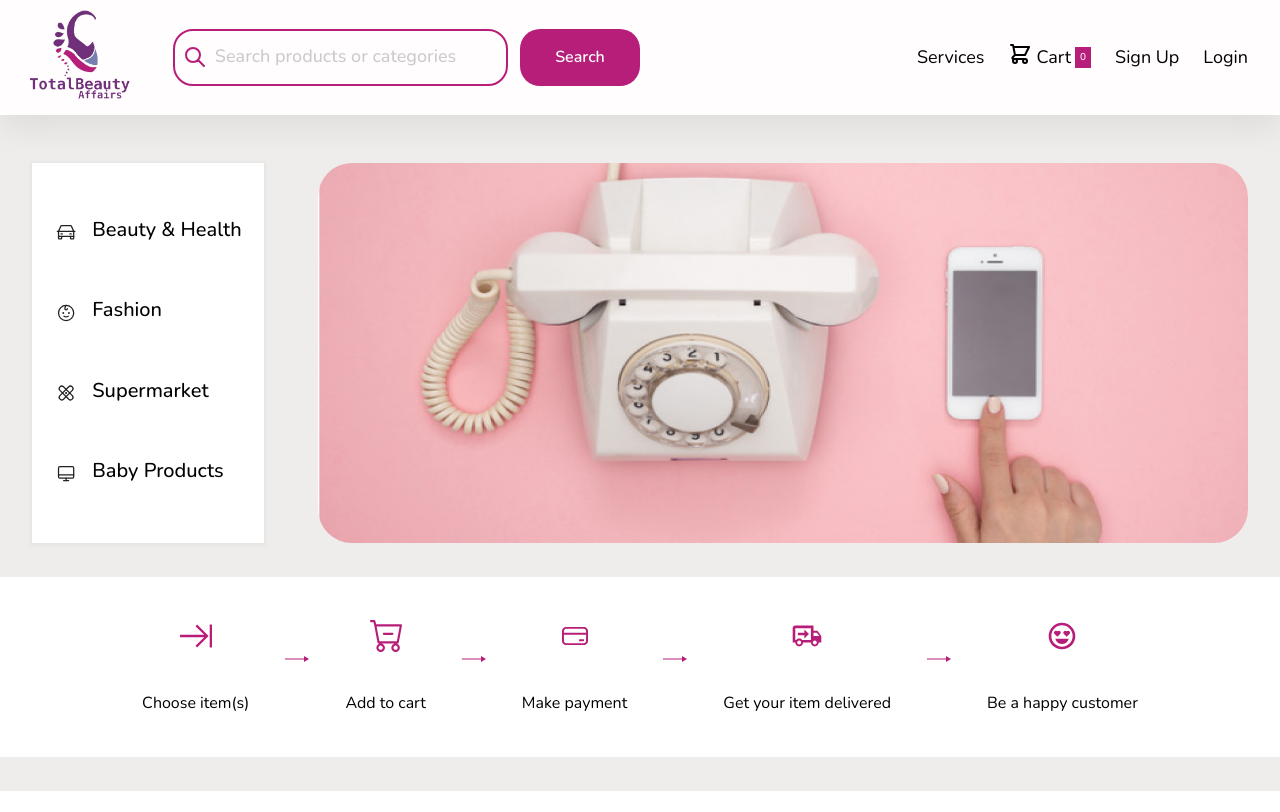
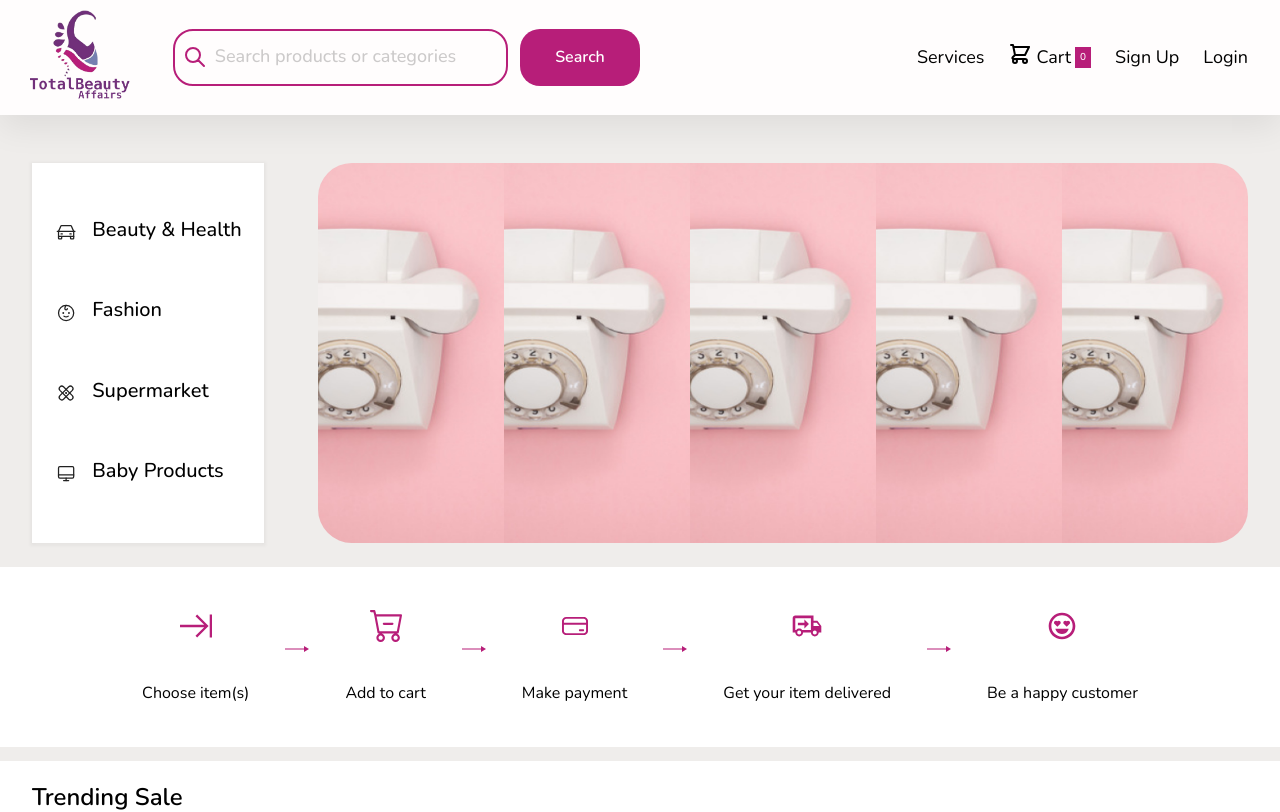
Before and after one commit to Beccamak/tba, a React (Create React App) app: page / in a window 1280 px wide. Shown: the top 812 px of the page. Built offline with nearby package versions, Linux system fonts and the light colour scheme.

Commit message:
code update

```diff
--- a/src/components/flash sales/flash.sales.styles.css
+++ b/src/components/flash sales/flash.sales.styles.css
@@ -2,7 +2,7 @@
     width: 100%;
     background-color: #FFFFFF;
     padding-bottom: 2.4rem;
-    margin-bottom: 3.4rem;
+    margin-bottom: 1.4rem;
 
 }
 
--- a/src/components/mid-section/mid-section.styles.css
+++ b/src/components/mid-section/mid-section.styles.css
@@ -1,6 +1,6 @@
 .mid-section {
   background-color: #ffffff;
-  margin: 3.4rem 0;
+  margin: 1.4rem 0;
   height: 18rem;
   display: flex;
   justify-content: center;
--- a/src/components/short time deals/deals.styles.css
+++ b/src/components/short time deals/deals.styles.css
@@ -16,14 +16,14 @@
   gap: 1.6rem;
   /* padding: 2.4rem 4.8rem; */
   /* padding: 0 1.6rem 2rem 1.6rem; */
-  overflow-x: hidden;
+  overflow-x: scroll;
   /* background-color: red; */
   /* margin: 1.2rem 2.4rem; */
   padding-bottom: 2.4rem;
 }
 
 .deals-products::-webkit-scrollbar {
-
+  display: none;
 }
 
 .btn-slie {
@@ -65,7 +65,5 @@
     gap: 4px;
     overflow-x: scroll;
   }
-  .deals-products::-webkit-scrollbar {
-    display: block;
-  }
+
 }
--- a/src/components/slider/slider.styles.scss
+++ b/src/components/slider/slider.styles.scss
@@ -1,10 +1,10 @@
 .carousel-slider{
         border-radius: 3.4rem;
          width: 80%;
-        overflow: hidden;
+        overflow: scroll;
         // font-size: 28.8rem;
         position: relative;
-
+         display: flex;
 
 
         &:hover{
@@ -18,13 +18,14 @@
 
         .slide{
 
-            position: absolute;
-            opacity: 0;
+
+            opacity: 1;
             transition: opacity ease-in-out 0.4s;
             // background-size: contain;
              width: 100%;
             height: 100%;
             border-radius: 3.4rem;
+
 
             .banner-img{
               width:100% ;
@@ -72,7 +73,7 @@
             left: 0;
         }
         .active-slide{
-            opacity: 1;
+            transform: translateX(0);
         }
         .dots-container{
             position: absolute;
@@ -102,5 +103,9 @@
     @media (max-width: 34em) {
         .carousel-slider{
           width:100%;
+          overflow: scroll;
+          .slide{
+            display: flex;
+          }
         }
       }
--- a/src/index.css
+++ b/src/index.css
@@ -115,8 +115,6 @@ a {
   .see-more{
     font-size: 1.4rem;
   }
-  .footer-up{
-    display: none;
-  }
+
 
 }
--- a/src/routes/product page/product.page.styles.scss
+++ b/src/routes/product page/product.page.styles.scss
@@ -213,3 +213,13 @@
 .review{
   margin-left: 2.4rem;
 }
+
+@media (max-width: 34em) {
+  .product-page-container{
+    flex-direction: column;
+    gap: 0;
+
+  }
+
+
+}
```
